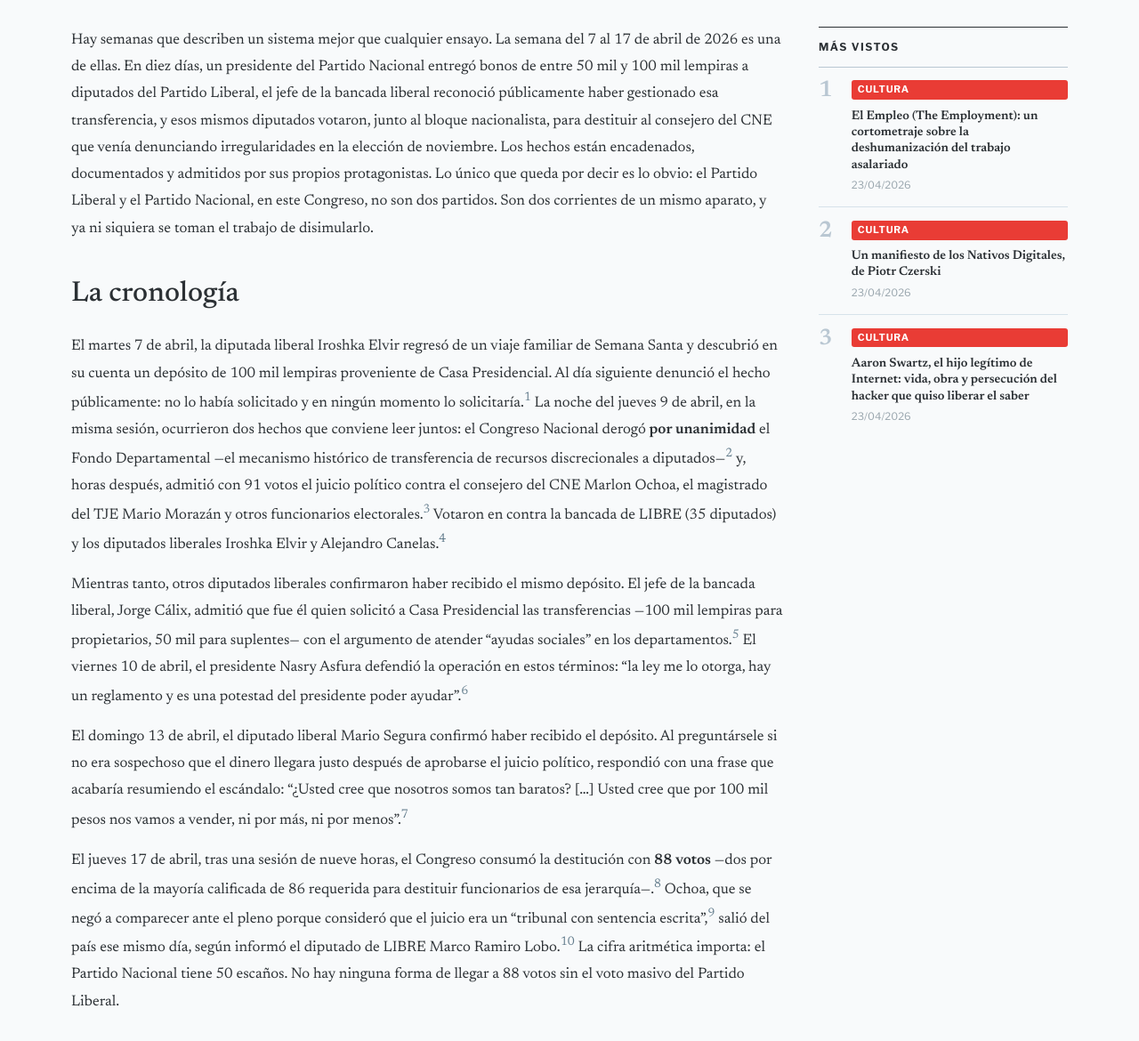
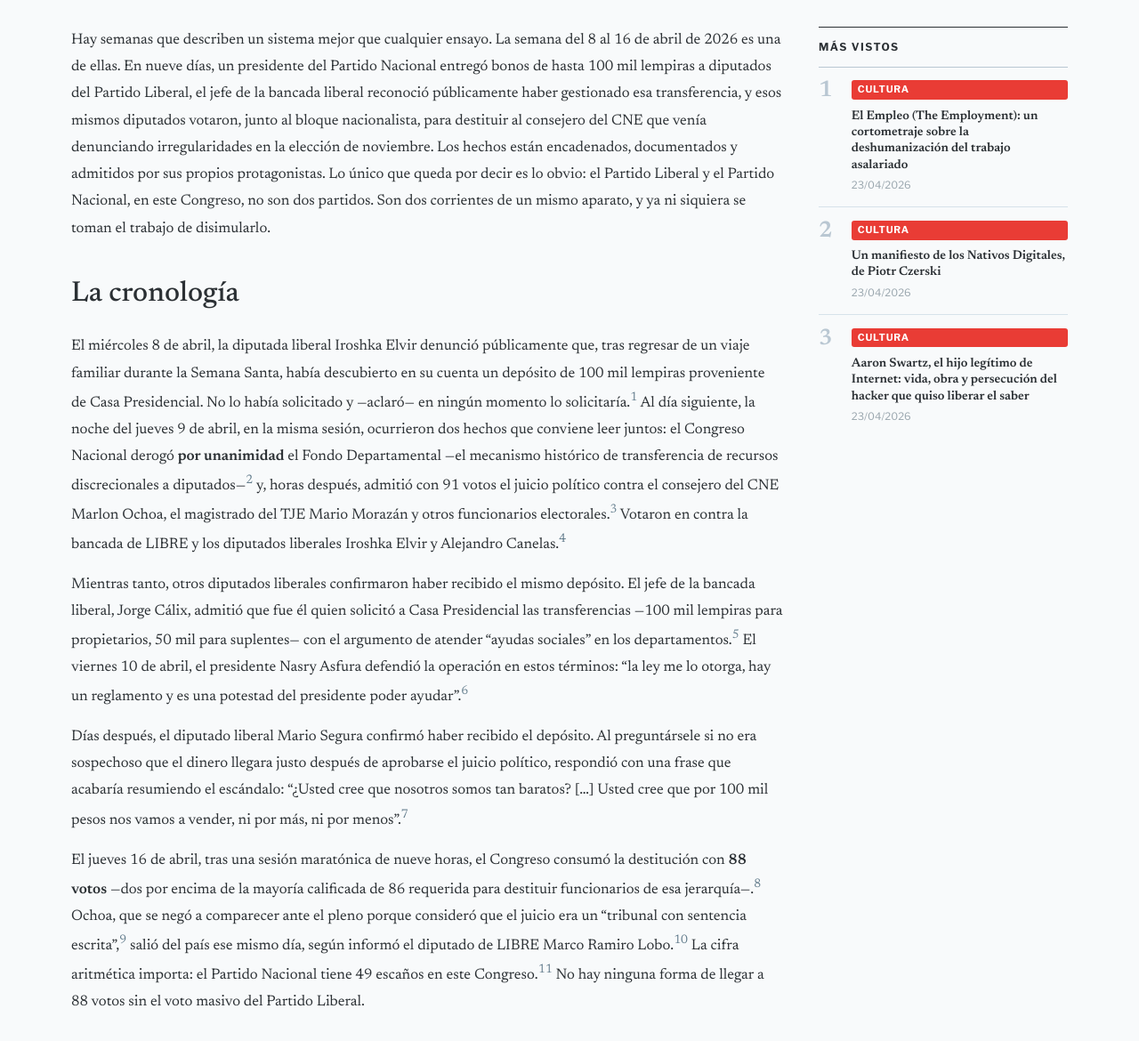
Before and after one commit to camilo78/surcomun.github.io, a Jekyll site: the page built from _posts/2026-04-23-cien-mil-lempiras-fusion-liberal-nacional.md, in a window 1280 px wide and 1400 px high, scrolled down 777 px. Shown: the part 223-1393 px from the top of the window at 89% size. Built offline with Jekyll 4.4.1, drawn with Linux system fonts in a browser that asks for light colours; some web fonts are replaced; some of the changed text lies outside the part shown.

Commit message:
Corrigiendo editorial

```diff
--- a/_posts/2026-04-23-cien-mil-lempiras-fusion-liberal-nacional.md
+++ b/_posts/2026-04-23-cien-mil-lempiras-fusion-liberal-nacional.md
@@ -11,21 +11,21 @@
 hidden: true
 ---
 
-Hay semanas que describen un sistema mejor que cualquier ensayo. La semana del 7 al 17 de abril de 2026 es una de ellas. En diez días, un presidente del Partido Nacional entregó bonos de entre 50 mil y 100 mil lempiras a diputados del Partido Liberal, el jefe de la bancada liberal reconoció públicamente haber gestionado esa transferencia, y esos mismos diputados votaron, junto al bloque nacionalista, para destituir al consejero del CNE que venía denunciando irregularidades en la elección de noviembre. Los hechos están encadenados, documentados y admitidos por sus propios protagonistas. Lo único que queda por decir es lo obvio: el Partido Liberal y el Partido Nacional, en este Congreso, no son dos partidos. Son dos corrientes de un mismo aparato, y ya ni siquiera se toman el trabajo de disimularlo.
+Hay semanas que describen un sistema mejor que cualquier ensayo. La semana del 8 al 16 de abril de 2026 es una de ellas. En nueve días, un presidente del Partido Nacional entregó bonos de hasta 100 mil lempiras a diputados del Partido Liberal, el jefe de la bancada liberal reconoció públicamente haber gestionado esa transferencia, y esos mismos diputados votaron, junto al bloque nacionalista, para destituir al consejero del CNE que venía denunciando irregularidades en la elección de noviembre. Los hechos están encadenados, documentados y admitidos por sus propios protagonistas. Lo único que queda por decir es lo obvio: el Partido Liberal y el Partido Nacional, en este Congreso, no son dos partidos. Son dos corrientes de un mismo aparato, y ya ni siquiera se toman el trabajo de disimularlo.
 
 ## La cronología
 
-El martes 7 de abril, la diputada liberal Iroshka Elvir regresó de un viaje familiar de Semana Santa y descubrió en su cuenta un depósito de 100 mil lempiras proveniente de Casa Presidencial. Al día siguiente denunció el hecho públicamente: no lo había solicitado y en ningún momento lo solicitaría.[^1] La noche del jueves 9 de abril, en la misma sesión, ocurrieron dos hechos que conviene leer juntos: el Congreso Nacional derogó **por unanimidad** el Fondo Departamental —el mecanismo histórico de transferencia de recursos discrecionales a diputados—[^2] y, horas después, admitió con 91 votos el juicio político contra el consejero del CNE Marlon Ochoa, el magistrado del TJE Mario Morazán y otros funcionarios electorales.[^3] Votaron en contra la bancada de LIBRE (35 diputados) y los diputados liberales Iroshka Elvir y Alejandro Canelas.[^4]
+El miércoles 8 de abril, la diputada liberal Iroshka Elvir denunció públicamente que, tras regresar de un viaje familiar durante la Semana Santa, había descubierto en su cuenta un depósito de 100 mil lempiras proveniente de Casa Presidencial. No lo había solicitado y —aclaró— en ningún momento lo solicitaría.[^1] Al día siguiente, la noche del jueves 9 de abril, en la misma sesión, ocurrieron dos hechos que conviene leer juntos: el Congreso Nacional derogó **por unanimidad** el Fondo Departamental —el mecanismo histórico de transferencia de recursos discrecionales a diputados—[^2] y, horas después, admitió con 91 votos el juicio político contra el consejero del CNE Marlon Ochoa, el magistrado del TJE Mario Morazán y otros funcionarios electorales.[^3] Votaron en contra la bancada de LIBRE y los diputados liberales Iroshka Elvir y Alejandro Canelas.[^4]
 
 Mientras tanto, otros diputados liberales confirmaron haber recibido el mismo depósito. El jefe de la bancada liberal, Jorge Cálix, admitió que fue él quien solicitó a Casa Presidencial las transferencias —100 mil lempiras para propietarios, 50 mil para suplentes— con el argumento de atender "ayudas sociales" en los departamentos.[^5] El viernes 10 de abril, el presidente Nasry Asfura defendió la operación en estos términos: "la ley me lo otorga, hay un reglamento y es una potestad del presidente poder ayudar".[^6]
 
-El domingo 13 de abril, el diputado liberal Mario Segura confirmó haber recibido el depósito. Al preguntársele si no era sospechoso que el dinero llegara justo después de aprobarse el juicio político, respondió con una frase que acabaría resumiendo el escándalo: "¿Usted cree que nosotros somos tan baratos? [...] Usted cree que por 100 mil pesos nos vamos a vender, ni por más, ni por menos".[^7]
+Días después, el diputado liberal Mario Segura confirmó haber recibido el depósito. Al preguntársele si no era sospechoso que el dinero llegara justo después de aprobarse el juicio político, respondió con una frase que acabaría resumiendo el escándalo: "¿Usted cree que nosotros somos tan baratos? [...] Usted cree que por 100 mil pesos nos vamos a vender, ni por más, ni por menos".[^7]
 
-El jueves 17 de abril, tras una sesión de nueve horas, el Congreso consumó la destitución con **88 votos** —dos por encima de la mayoría calificada de 86 requerida para destituir funcionarios de esa jerarquía—.[^8] Ochoa, que se negó a comparecer ante el pleno porque consideró que el juicio era un "tribunal con sentencia escrita",[^9] salió del país ese mismo día, según informó el diputado de LIBRE Marco Ramiro Lobo.[^10] La cifra aritmética importa: el Partido Nacional tiene 50 escaños. No hay ninguna forma de llegar a 88 votos sin el voto masivo del Partido Liberal.
+El jueves 16 de abril, tras una sesión maratónica de nueve horas, el Congreso consumó la destitución con **88 votos** —dos por encima de la mayoría calificada de 86 requerida para destituir funcionarios de esa jerarquía—.[^8] Ochoa, que se negó a comparecer ante el pleno porque consideró que el juicio era un "tribunal con sentencia escrita",[^9] salió del país ese mismo día, según informó el diputado de LIBRE Marco Ramiro Lobo.[^10] La cifra aritmética importa: el Partido Nacional tiene 49 escaños en este Congreso.[^11] No hay ninguna forma de llegar a 88 votos sin el voto masivo del Partido Liberal.
 
 ## Lo que los números prueban
 
-El funcionamiento matemático de este Congreso es lo primero que hay que mirar, porque desmiente por sí solo el discurso de oposición que el Partido Liberal intenta sostener hacia afuera. Con 50 diputados, el Partido Nacional no puede aprobar nada por sí mismo. Ni siquiera alcanzar la mayoría simple de 65 votos. Necesita —siempre, en cada votación relevante— que otro bloque se sume. Ese otro bloque, sistemáticamente, es el Partido Liberal.
+El funcionamiento matemático de este Congreso es lo primero que hay que mirar, porque desmiente por sí solo el discurso de oposición que el Partido Liberal intenta sostener hacia afuera. Con 49 diputados, el Partido Nacional no puede aprobar nada por sí mismo. Ni siquiera alcanzar la mayoría simple de 65 votos. Necesita —siempre, en cada votación relevante— que otro bloque se sume. Ese otro bloque, sistemáticamente, es el Partido Liberal, que cuenta con 41 curules.[^11]
 
 Dicho de otro modo: nada de lo que el gobierno de Asfura está logrando en el Legislativo sería posible sin la complicidad activa de la bancada liberal. La destitución de los funcionarios electorales que denunciaron el proceso de noviembre no es una excepción: es la primera demostración a gran escala de un patrón que probablemente se repita durante los próximos cuatro años. Y esa complicidad, ahora lo sabemos, no se negocia gratis.
 
@@ -37,14 +37,14 @@
 2. El jefe de la bancada liberal reconoce que él gestionó la transferencia y adelanta que pedirá más apoyos de ese tipo.
 3. Casa Presidencial ejecuta la transferencia durante la Semana Santa, en cuentas personales, sin que los diputados tuvieran que firmar nada en el momento.
 4. Días después, esa misma bancada vota, prácticamente en bloque, la destitución de funcionarios electorales alineados con la oposición a Asfura.
-5. Dos diputados liberales —dos de cuarenta— se niegan a votar así y denuncian el depósito.
-La conclusión lógica no requiere imputar intenciones: las cosas que pasan juntas, pasan juntas. El propio Ochoa, en su carta pública antes del juicio, lo dijo con una frase que no es retórica sino descripción: *"No les bastó consumar el fraude; ahora eliminan al testigo. Hoy han negociado y pagado mi condena"*.[^11] No es necesario que un fiscal pruebe en tribunales el vínculo entre el depósito y el voto para que, políticamente, ese vínculo sea evidente y público. Basta leer los periódicos con las fechas puestas una al lado de la otra.
+5. Dos diputados liberales —Elvir y Canelas— se niegan a votar así, y Elvir denuncia públicamente el depósito.
+La conclusión lógica no requiere imputar intenciones: las cosas que pasan juntas, pasan juntas. El propio Ochoa, tras conocer su destitución, lo dijo con una frase que no es retórica sino descripción: *"No les bastó consumar el fraude; ahora eliminan al testigo. Hoy han negociado y pagado mi condena"*.[^12] No es necesario que un fiscal pruebe en tribunales el vínculo entre el depósito y el voto para que, políticamente, ese vínculo sea evidente y público. Basta leer los periódicos con las fechas puestas una al lado de la otra.
 
 ## El detalle del Fondo Departamental
 
-Hay un agravante institucional que merece atención especial. El mismo jueves 9 de abril, horas antes de admitir el juicio político, el Congreso derogó por unanimidad el Fondo Departamental, el mecanismo que históricamente había permitido a los diputados manejar recursos discrecionales bajo la etiqueta de "ayudas sociales". El presidente del Legislativo, Tomás Zambrano, del Partido Nacional, celebró la medida como "ordenar la casa" y anunció la creación de una "unidad de ayudas sociales" más transparente.[^12]
+Hay un agravante institucional que merece atención especial. El mismo jueves 9 de abril, horas antes de admitir el juicio político, el Congreso derogó por unanimidad el Fondo Departamental, el mecanismo que históricamente había permitido a los diputados manejar recursos discrecionales bajo la etiqueta de "ayudas sociales". El presidente del Legislativo, Tomás Zambrano, del Partido Nacional, celebró la medida como "ordenar la casa" y anunció la creación de una "unidad de ayudas sociales" más transparente.[^13]
 
-Lo que no dijo Zambrano —y lo que los hechos de los días siguientes revelaron— es que la figura derogada por la puerta de adelante ya había sido reintroducida por la puerta de atrás: los depósitos de Casa Presidencial a cuentas personales de diputados, que se ejecutaron durante esa misma Semana Santa, son funcionalmente idénticos al Fondo Departamental. Mismo monto aproximado, mismo destino, mismo nivel de rendición de cuentas, que es ninguno. Se prohibió una ventanilla el mismo día en que se demostró que la otra estaba abierta.
+Lo que no dijo Zambrano —y lo que los hechos de los días siguientes revelaron— es que la figura derogada por la puerta de adelante ya había sido reintroducida por la puerta de atrás: los depósitos de Casa Presidencial a cuentas personales de diputados, ejecutados durante esa misma Semana Santa, son funcionalmente idénticos al Fondo Departamental. Mismo monto aproximado, mismo destino, mismo nivel de rendición de cuentas, que es ninguno. Se prohibió una ventanilla el mismo día en que se demostró que la otra estaba abierta.
 
 Las declaraciones de los propios afectados completan el cuadro tragicómico. Cuando Mario Segura intentó desactivar la acusación diciendo que su bancada no es "tan barata para venderse por 100 mil pesos", terminó confirmándola: la discusión sobre si vendieron el voto se reduce, en su propio argumento, a una cuestión de precio.
 
@@ -84,6 +84,8 @@
 
 [^10]: La Prensa. (2026, 17 de abril). *Reacción de Marlon Ochoa tras ser destituido de su cargo en el CNE*. <https://www.laprensa.hn/portada/reaccion-marlon-ochoa-destitucion-cargo-consejero-cne-juicio-politico-congreso-nacional-MA30218712>
 
-[^11]: El Heraldo. (2026, 17 de abril). *Marlon Ochoa reacciona tras su destitución en el CNE a través del juicio político*. <https://www.elheraldo.hn/honduras/marlo-ochoa-reacciona-tras-destitucion-consejero-cne-juicio-politico-congreso-persecucion-venganza-KA30218299>
+[^11]: La Prensa. (2026, 25 de enero). *Listado: estos son los diputados del Congreso Nacional 2026-2030*. <https://www.laprensa.hn/premium/listado-diputados-congreso-nacional-periodo-legislativo-2026-2030-EO29055023>
 
-[^12]: El Heraldo. (2026, 11 de abril). *Zambrano dice que "ordenó la casa" al eliminar el Fondo Departamental y la comisión permanente*. <https://www.elheraldo.hn/portada/tomas-zambrano-dice-ordeno-casa-eliminacion-fondo-departamental-comision-permanente-congreso-ED30117641>
+[^12]: El Heraldo. (2026, 17 de abril). *Marlon Ochoa reacciona tras su destitución en el CNE a través del juicio político*. <https://www.elheraldo.hn/honduras/marlo-ochoa-reacciona-tras-destitucion-consejero-cne-juicio-politico-congreso-persecucion-venganza-KA30218299>
+
+[^13]: El Heraldo. (2026, 11 de abril). *Zambrano dice que "ordenó la casa" al eliminar el Fondo Departamental y la comisión permanente*. <https://www.elheraldo.hn/portada/tomas-zambrano-dice-ordeno-casa-eliminacion-fondo-departamental-comision-permanente-congreso-ED30117641>
```
